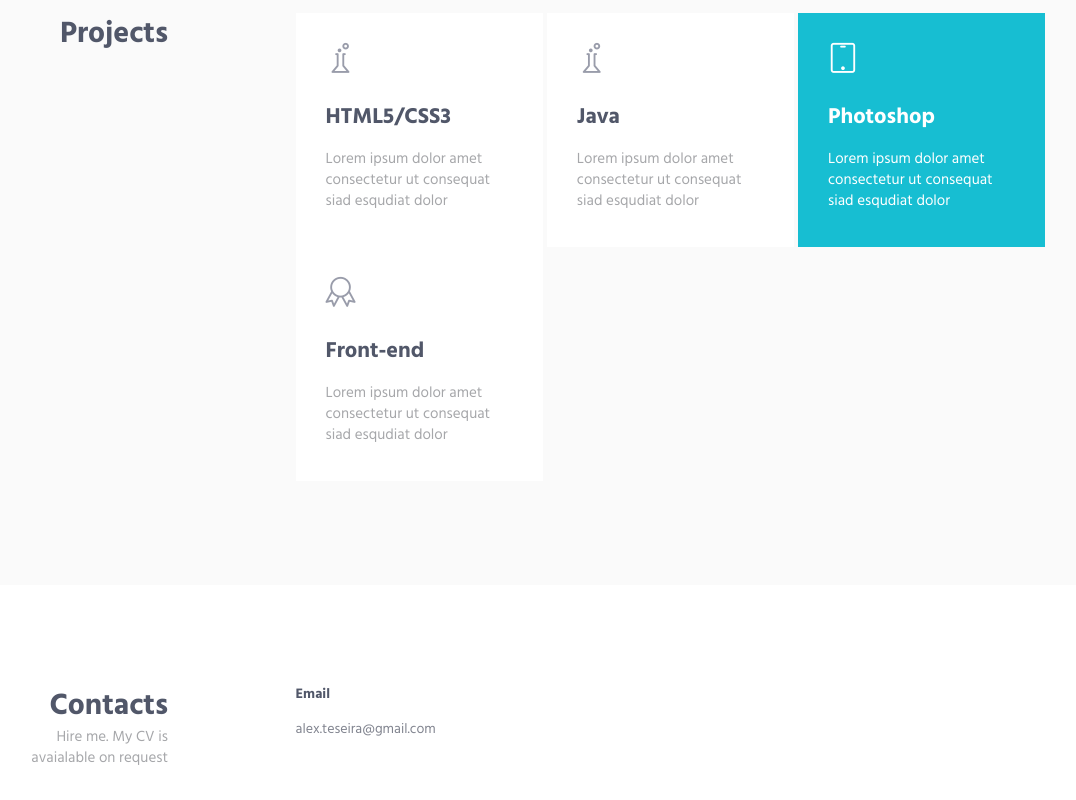
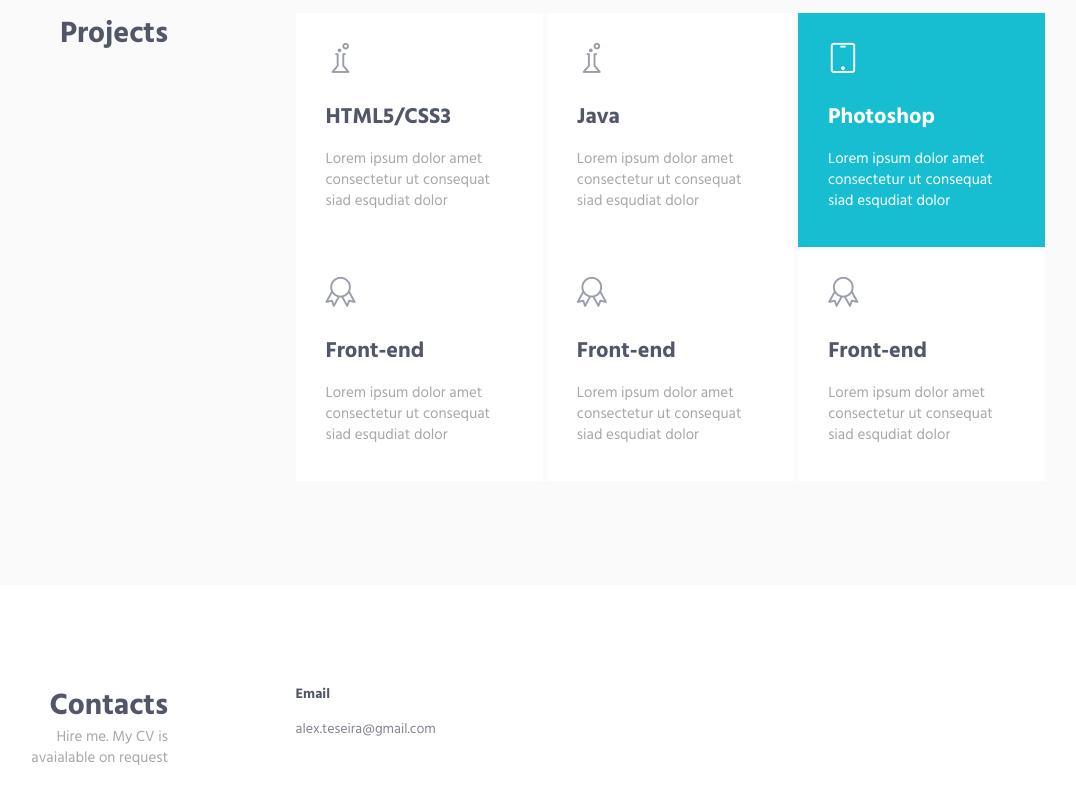
Before and after one commit to EisaA/Portfolio, a plain HTML site: page index.html in a window 1280 px wide. Shown: the part 1040-1840 px from the top of the page, without its empty margins (67-1143 px from the left). Drawn offline with Linux system fonts and the light colour scheme.

Commit message:
multiple projects

```diff
--- a/index.html
+++ b/index.html
@@ -130,6 +130,7 @@
                     </div>
                     <div class="col-sm-8 col-sm-offset-1">
                         <div class="row row-space-2 margin-b-4">
+
                             <div class="col-md-4 md-margin-b-4">
                                 <div class="service" data-height="height">
                                     <div class="service-element">
@@ -142,6 +143,7 @@
                                     <a href="#" class="content-wrapper-link"></a>
                                 </div>
                             </div>
+
                             <div class="col-md-4 md-margin-b-4">
                                 <div class="service" data-height="height">
                                     <div class="service-element">
@@ -167,6 +169,7 @@
                                     <a href="#" class="content-wrapper-link"></a>
                                 </div>
                             </div>
+
                             <div class="col-md-4">
                                 <div class="service" data-height="height">
                                     <div class="service-element">
@@ -179,6 +182,33 @@
                                     <a href="#" class="content-wrapper-link"></a>
                                 </div>
                             </div>
+
+                            <div class="col-md-4">
+                                <div class="service" data-height="height">
+                                    <div class="service-element">
+                                        <i class="service-icon icon-badge"></i>
+                                    </div>
+                                    <div class="service-info">
+                                        <h3>Front-end</h3>
+                                        <p class="margin-b-5">Lorem ipsum dolor amet consectetur ut consequat siad esqudiat dolor</p>
+                                    </div>
+                                    <a href="#" class="content-wrapper-link"></a>
+                                </div>
+                            </div>
+
+                            <div class="col-md-4">
+                                <div class="service" data-height="height">
+                                    <div class="service-element">
+                                        <i class="service-icon icon-badge"></i>
+                                    </div>
+                                    <div class="service-info">
+                                        <h3>Front-end</h3>
+                                        <p class="margin-b-5">Lorem ipsum dolor amet consectetur ut consequat siad esqudiat dolor</p>
+                                    </div>
+                                    <a href="#" class="content-wrapper-link"></a>
+                                </div>
+                            </div>
+
                         </div>
                         <!--// end row -->
                     </div>
```
